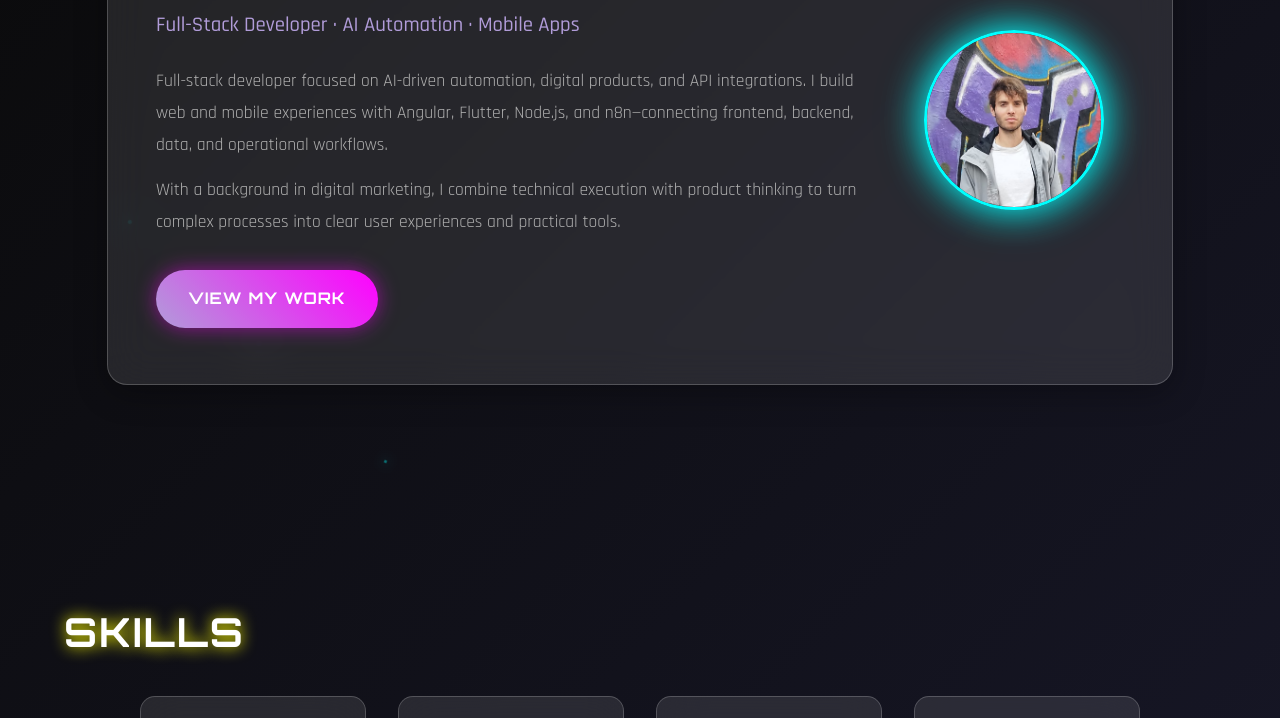
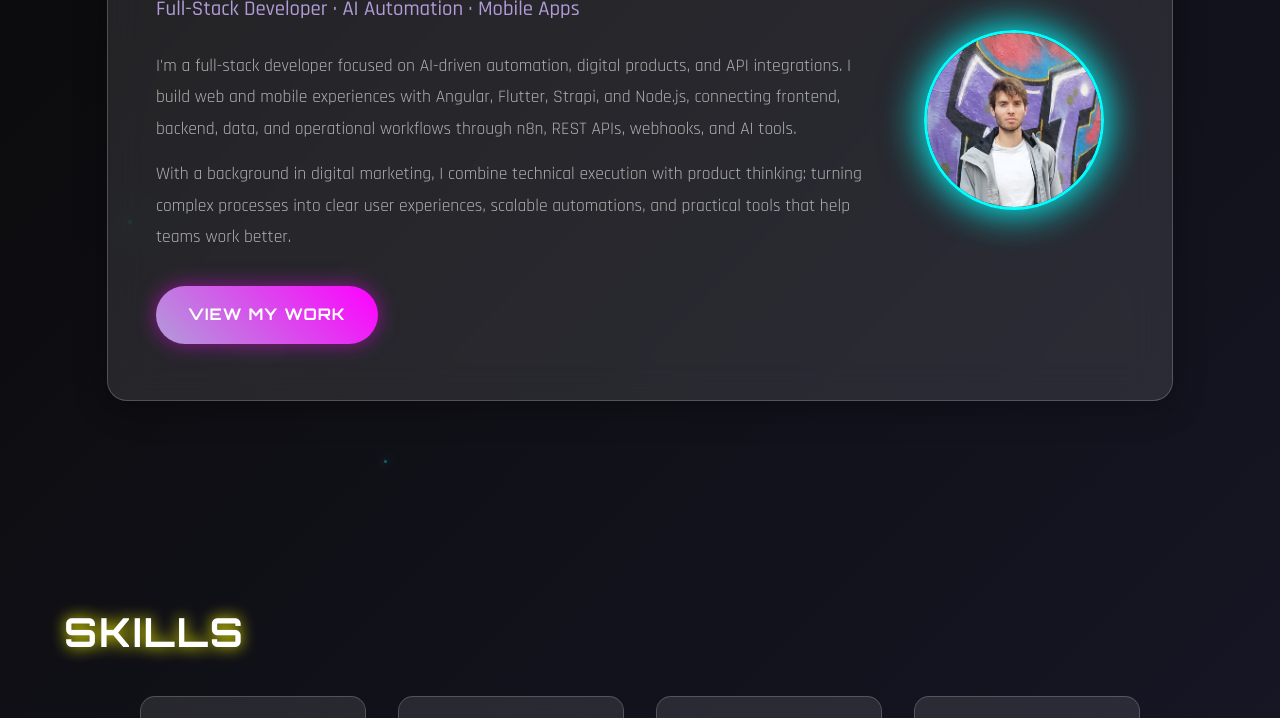
Before and after one commit to Jockeys97/Jockeys97-github.io, a website: page index.html in a window 1280 px wide. Shown: the part 280-998 px from the top of the page. Drawn offline with Linux system fonts and the light colour scheme.

Commit message:
Restore full professional summary in hero

```diff
--- a/index.html
+++ b/index.html
@@ -56,8 +56,8 @@
                 <h1>Alessio Fantini</h1>
                 <div class="subtitle">Full-Stack Developer · AI Automation · Mobile Apps</div>
                 <div class="hero-summary">
-                    <p>Full-stack developer focused on AI-driven automation, digital products, and API integrations. I build web and mobile experiences with Angular, Flutter, Node.js, and n8n—connecting frontend, backend, data, and operational workflows.</p>
-                    <p>With a background in digital marketing, I combine technical execution with product thinking to turn complex processes into clear user experiences and practical tools.</p>
+                    <p>I'm a full-stack developer focused on AI-driven automation, digital products, and API integrations. I build web and mobile experiences with Angular, Flutter, Strapi, and Node.js, connecting frontend, backend, data, and operational workflows through n8n, REST APIs, webhooks, and AI tools.</p>
+                    <p>With a background in digital marketing, I combine technical execution with product thinking: turning complex processes into clear user experiences, scalable automations, and practical tools that help teams work better.</p>
                 </div>
                 <a href="#mobile-apps" class="cta-button">View My Work</a>
             </div>
```
